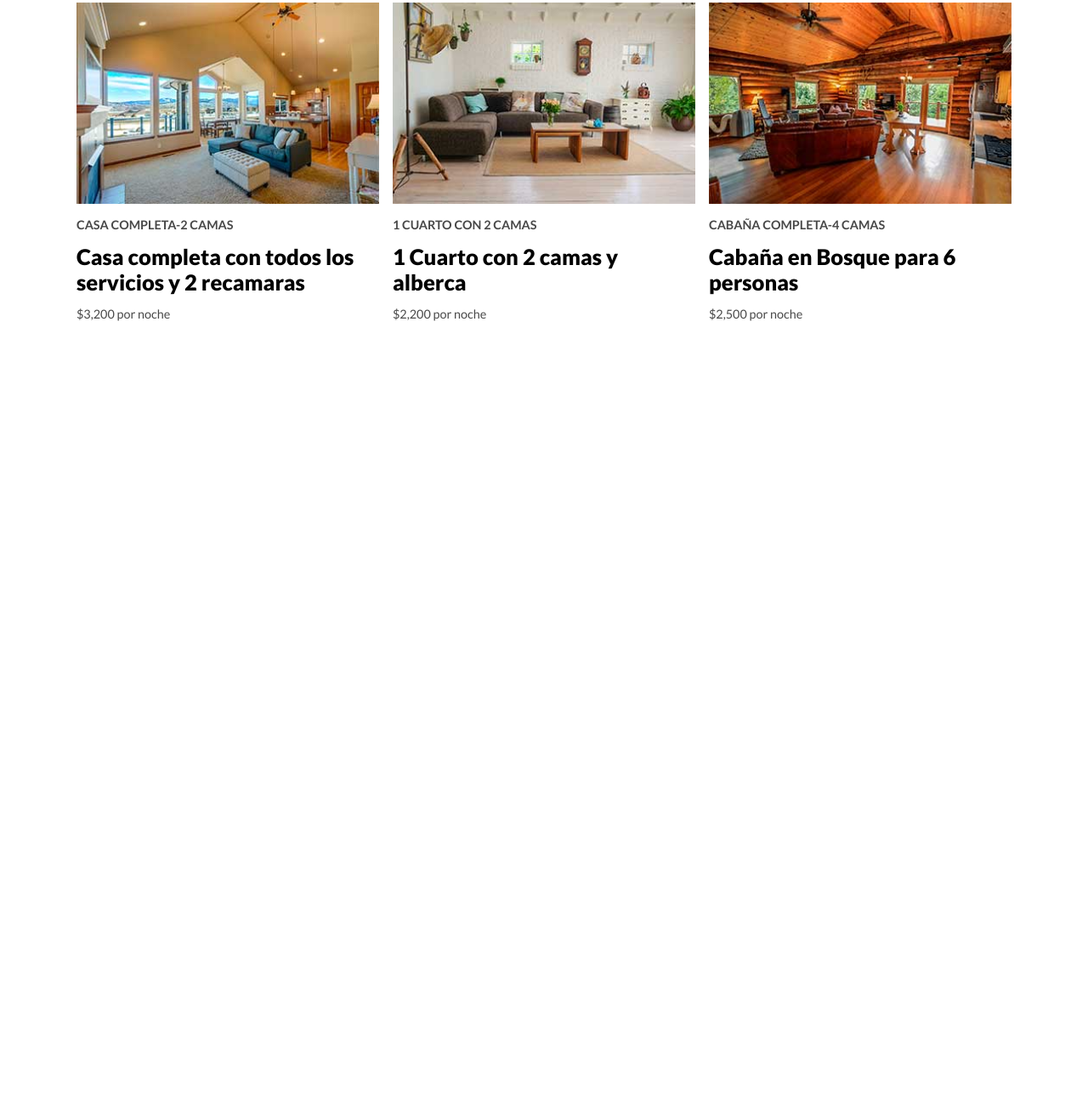
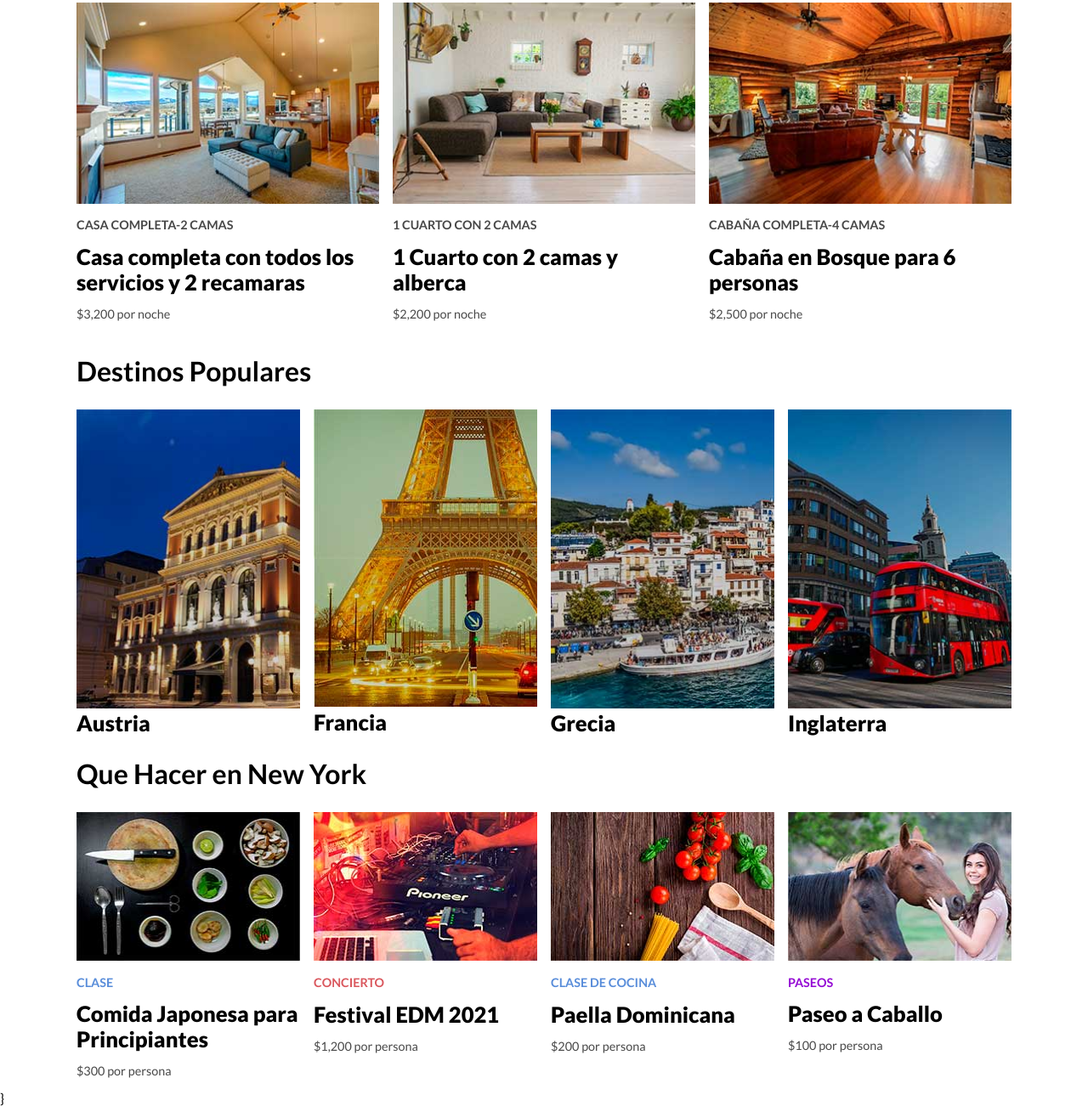
Before and after one commit to joseluis1234/Pagina_de_Viajes, a plain HTML site: page index.html in a window 1280 px wide. Shown: the part 1875-3177 px from the top of the page at 85% size. Before the commit the page ends 2268 px from the top, so only its background shows below. Drawn offline with nearby package versions, Linux system fonts and the light colour scheme; a script that the page names is missing.

Commit message:
Agregando la seccion de destinos

```diff
--- a/index.html
+++ b/index.html
@@ -70,7 +70,8 @@
                         </div>
                     </div>
                 </div>
-            </section><!--Que hacer-->
+            </section>
+            <!--Que hacer-->
             <section class="modulo">
                 <h2>Presentamos Miviaje.com Plus</h2>
                 <div class="contenedor-cards premium">
@@ -109,8 +110,75 @@
                     </div>
                 </div>
             </section>
+            <section class="destinos modulo">
+                <h2>Destinos Populares</h2>
+                <div class="contenedor-cards">
+                    <div class="cards">
+                        <img src="img/populares1.jpg">
+                        <div class="info">
+                            <p class="titulo">Austria</p>
+                        </div>
+                    </div>
+                    <div class="cards">
+                        <img src="img/populares2.jpg">
+                        <div class="info">
+                            <p class="titulo">Francia</p>
+                        </div>
+                    </div>
+                    <div class="cards">
+                        <img src="img/populares3.jpg">
+                        <div class="info">
+                            <p class="titulo">Grecia</p>
+                        </div>
+                    </div>
+                    <div class="cards">
+                        <img src="img/populares4.jpg">
+                        <div class="info">
+                            <p class="titulo">Inglaterra</p>
+                        </div>
+                    </div>
+                </div>
+            </section>
+            <section class="hacer">
+                <h2>Que Hacer en New York</h2>
+                <div class="contenedor-cards">
+                    <div class="cards">
+                        <img src="img/newyork1.jpg" alt="">
+                        <div class="info">
+                            <p class="categoria clase">clase</p>
+                            <p class="titulo">Comida Japonesa para Principiantes</p>
+                            <p class="precio">$300 por persona</p>
+                        </div>
+                    </div>
+                    <div class="cards">
+                        <img src="img/newyork2.jpg" alt="">
+                        <div class="info">
+                            <p class="categoria concierto">concierto</p>
+                            <p class="titulo">Festival EDM 2021</p>
+                            <p class="precio">$1,200 por persona</p>
+                        </div>
+                    </div>
+                    <div class="cards">
+                        <img src="img/newyork3.jpg" alt="">
+                        <div class="info">
+                            <p class="categoria clase">clase de cocina</p>
+                            <p class="titulo">Paella Dominicana</p>
+                            <p class="precio">$200 por persona</p>
+                        </div>
+                    </div>
+                    <div class="cards">
+                        <img src="img/newyork4.jpg" alt="">
+                        <div class="info">
+                            <p class="categoria paseo">paseos</p>
+                            <p class="titulo">Paseo a Caballo</p>
+                            <p class="precio">$100 por persona</p>
+                        </div>
+                    </div>
+                </div>
+            </section>
         </main>
-
+    }
         <script src="js/scripts.js"></script>
     </body>
+
 </html>
```
